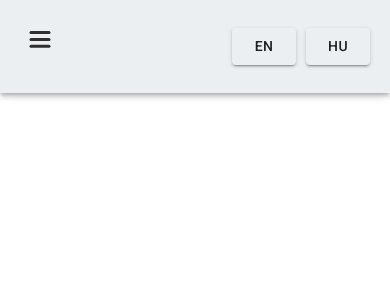
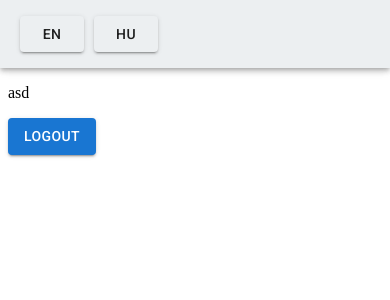
Before and after one commit to Fruvvien/NoRelaxFrontend, a React (Vite) app: page / in a window 390 px wide. Shown: the top 300 px of the page. Built offline with nearby package versions, Linux system fonts and the light colour scheme; sample sign-in values are in the browser's storage.

Commit message:
sidebar commented

```diff
--- a/src/App.tsx
+++ b/src/App.tsx
@@ -15,13 +15,14 @@ import Navbar from './components/navbar/navbar';
 function App() {
   return(
       <Router>
-        <Navbar />
-        <Routes>
-                <Route path="/" element={<PrivateRoute childrenComp={<Landing />}/>} />
-                <Route path="/login" element={<Login />} />
-                <Route path="/register" element={<Register />} />
-                <Route path="*" element={<PrivateRoute childrenComp={<Landing />}/>} />
-        </Routes>
+        <div style={{ marginTop: '10vh' }}>
+          <Routes>
+            <Route path="/" element={<PrivateRoute childrenComp={<Landing />} />} />
+            <Route path="/login" element={<Login />} />
+            <Route path="/register" element={<Register />} />
+            <Route path="*" element={<PrivateRoute childrenComp={<Landing />} />} />
+          </Routes>
+      </div>
       </Router>
   )
 }
--- a/src/components/navbar/moitonSideNavbar/variants/variant.tsx
+++ b/src/components/navbar/moitonSideNavbar/variants/variant.tsx
@@ -105,14 +105,13 @@ const container: React.CSSProperties = {
     position: "fixed",
     top: 0,
     left: 0,
-    zIndex: 1000,
-    justifyContent: "flex-start",
+    justifyContent: "start",
     alignItems: "stretch",
     flex: 1,
     width: 500,
     maxWidth: "100%",
-    height: "100vh", // Adjust height to be responsive
-    maxHeight: "100%", // Ensure it doesn't exceed the viewport height
+    height: "100vh",
+    maxHeight: "100%",
     backgroundColor: "var(--accent)",
     borderRadius: 20,
     overflow: "hidden",
@@ -135,10 +134,10 @@ const background: React.CSSProperties = {
 const toggleContainer: React.CSSProperties = {
   outline: "none",
   border: "none",
+  position: "absolute",
   WebkitUserSelect: "none",
   MozUserSelect: "none",
   cursor: "pointer",
-  position: "absolute",
   top: 18,
   left: 15,
   width: 50,
--- a/src/components/navbar/navbar.css
+++ b/src/components/navbar/navbar.css
@@ -7,26 +7,14 @@
 
 }
 
+.css-h5kect-MuiPaper-root-MuiAppBar-root {
+    position: fixed;
+    top: 0;
+    left: 0;
+    width: 100%;
+
+}
 #languageButtons{
     display: flex;
     gap: 10px;
 }
-
-
-@media (max-width: 1200px) {
-    #toolbar {
-        height: 10vh;
-    }
-}
-
-@media (max-width: 768px) {
-    #toolbar {
-        height: 11vh;
-    }
-}
-
-@media (max-width: 480px) {
-    #toolbar {
-        height: 11vh;
-    }
-}
--- a/src/components/navbar/navbar.tsx
+++ b/src/components/navbar/navbar.tsx
@@ -20,13 +20,14 @@ function Navbar() {
       };
     const [t, i18n] = useTranslation();
   return (
+    <div >
       <ThemeProvider theme={theme}>
-          <Box sx={{ flexGrow: 1 }}>
+          <Box id="navbar" sx={{ flexGrow: 1 }}>
               <AppBar>
                 <div id="toolbar">
-                  <div>
+                 {/*  <div>
                     <Variants></Variants>
-                  </div>
+                  </div> */}
                   <div id="languageButtons">
                     {Object.keys(lngs).map((lng) => (
                     <ButtonInput key={lng} buttonText={lngs[lng].nativeName}  type="submit" onClick={() => {i18n.changeLanguage(lng);  }}>
@@ -38,6 +39,7 @@ function Navbar() {
               </AppBar>
           </Box>
       </ThemeProvider>
+      </div>
   );
 }
 
--- a/src/main.tsx
+++ b/src/main.tsx
@@ -7,7 +7,7 @@ import './i18n.ts'
 
 createRoot(document.getElementById('root')!).render(
   <StrictMode>
-
+    <Navbar />
     <App />
   </StrictMode>,
 )
--- a/src/pages/landing/landing.css
+++ b/src/pages/landing/landing.css
@@ -0,0 +1,2 @@
+#landing{
+}
--- a/src/pages/landing/landing.tsx
+++ b/src/pages/landing/landing.tsx
@@ -13,8 +13,11 @@ function Landing(){
     }
     return(
         <>
-        <p>asd</p>
-        <ButtonInput buttonText="Logout" type="button" onClick={deleteFromLocalStorage}></ButtonInput>
+        <div id="landing">
+            <p>asd</p>
+            <ButtonInput buttonText="Logout" type="button" onClick={deleteFromLocalStorage}></ButtonInput>
+        </div>
+
         </>
 
     )
```
